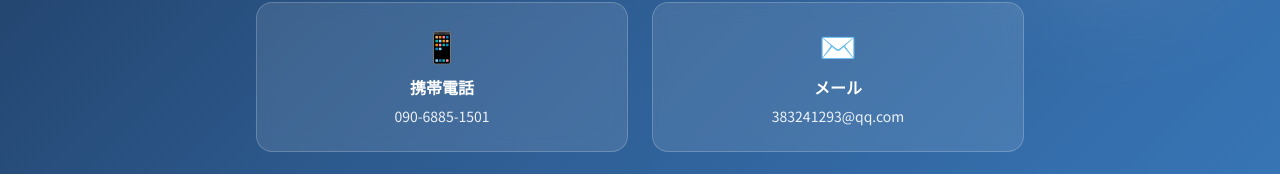
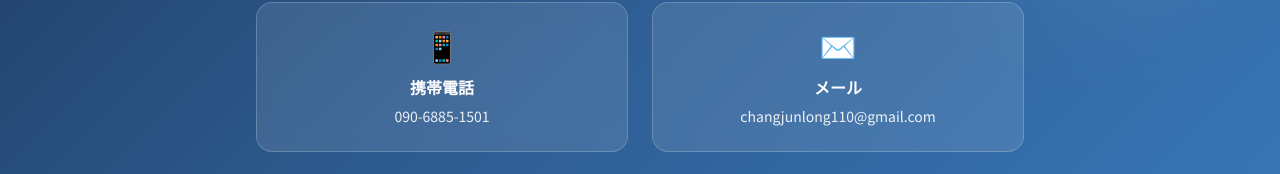
Before and after one commit to BlackStar1453/tsunehisa-pet, a Next.js app: page / in a window 1280 px wide. Shown: the part 4313-4487 px from the top of the page. Built offline with nearby package versions, Linux system fonts and the light colour scheme.

Commit message:
Update email to Gmail

```diff
--- a/src/app/page.tsx
+++ b/src/app/page.tsx
@@ -365,7 +365,7 @@ export default function Home() {
             <div className="bg-white/10 backdrop-blur-sm rounded-2xl p-6 border border-white/20">
               <div className="text-3xl mb-3">✉️</div>
               <div className="font-semibold mb-1">メール</div>
-              <a href="mailto:383241293@qq.com" className="text-white/90 text-sm hover:text-white transition-colors">383241293@qq.com</a>
+              <a href="mailto:changjunlong110@gmail.com" className="text-white/90 text-sm hover:text-white transition-colors">changjunlong110@gmail.com</a>
             </div>
           </div>
           <div className="mt-6 bg-white/10 backdrop-blur-sm rounded-2xl p-6 border border-white/20 max-w-3xl mx-auto">
```
